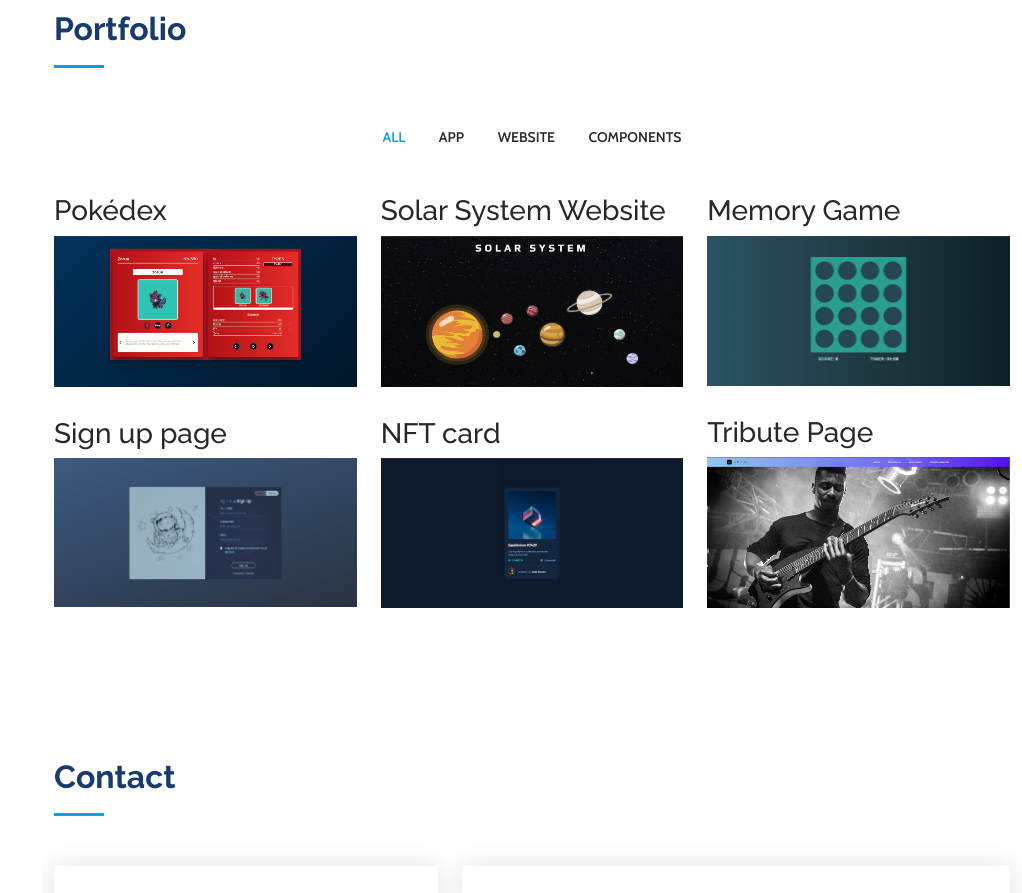
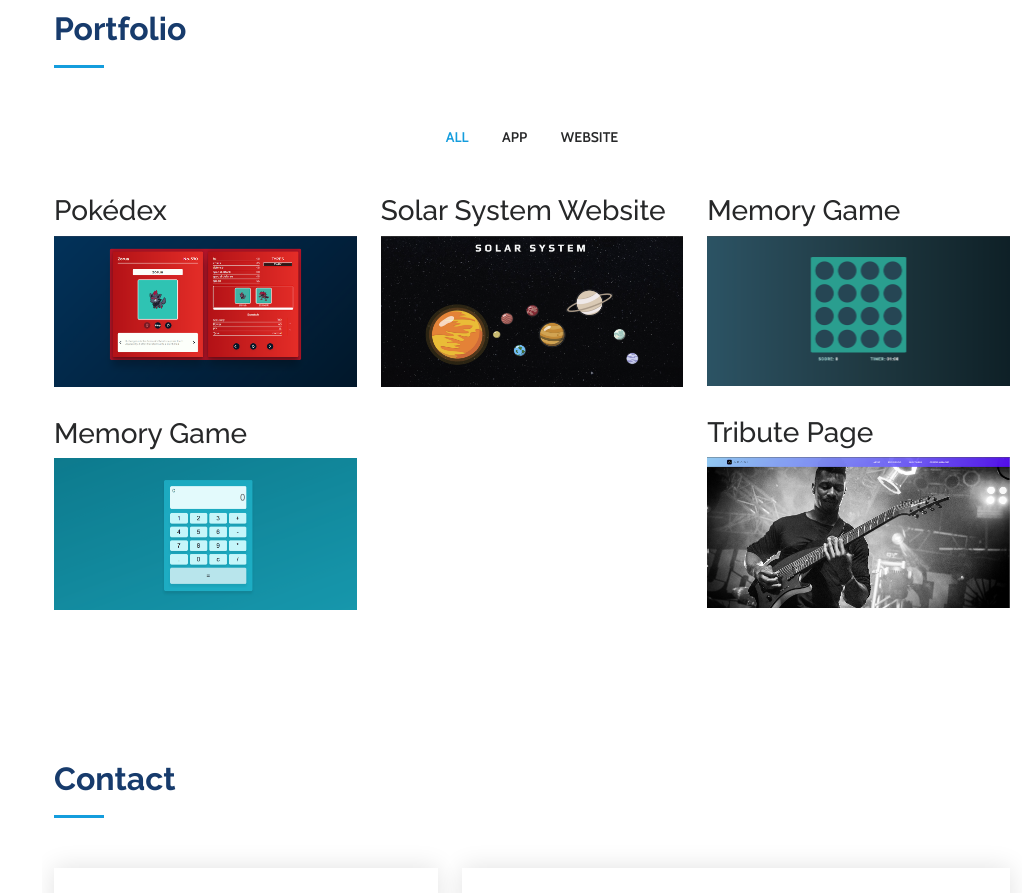
Before and after one commit to sanramu93/portfolio, a plain HTML site: page index.html in a window 1280 px wide. Shown: the part 1760-2653 px from the top of the page, without its empty margins (258-1280 px from the left). Drawn offline with nearby package versions, Linux system fonts and the light colour scheme.

Commit message:
Remove components portfolio, add calculator project

```diff
--- a/index.html
+++ b/index.html
@@ -256,7 +256,6 @@
                 <li data-filter="*" class="filter-active">All</li>
                 <li data-filter=".filter-app">App</li>
                 <li data-filter=".filter-website">Website</li>
-                <li data-filter=".filter-components">Components</li>
               </ul>
             </div>
           </div>
@@ -354,22 +353,22 @@
               </div>
             </div>
 
-            <div class="col-lg-4 col-md-6 portfolio-item filter-components">
+            <div class="col-lg-4 col-md-6 portfolio-item filter-app">
               <div class="portfolio-wrap">
-                <h3>Sign up page</h3>
+                <h3>Memory Game</h3>
                 <img
-                  src="assets/img/portfolio/sign-up-page.png"
+                  src="assets/img/portfolio/calculator.png"
                   class="img-fluid"
-                  alt="sign-up-page"
+                  alt="calculator"
                 />
                 <div class="portfolio-links">
                   <a
-                    href="https://github.com/sanramu93/sign_up_page"
+                    href="https://github.com/sanramu93/calculator"
                     target="_blank"
                     ><i class="bx bxl-github"></i
                   ></a>
                   <a
-                    href="https://sanramu93.github.io/sign_up_page"
+                    href="https://sanramu93.github.io/calculator"
                     target="_blank"
                     ><i class="bi bi-globe2"></i
                   ></a>
@@ -377,28 +376,6 @@
               </div>
             </div>
 
-            <div class="col-lg-4 col-md-6 portfolio-item filter-components">
-              <div class="portfolio-wrap">
-                <h3>NFT card</h3>
-                <img
-                  src="assets/img/portfolio/nft-card.png"
-                  class="img-fluid"
-                  alt="nft-card"
-                />
-                <div class="portfolio-links">
-                  <a
-                    href="https://github.com/sanramu93/nft_card_component"
-                    target="_blank"
-                    ><i class="bx bxl-github"></i
-                  ></a>
-                  <a
-                    href="https://sanramu93.github.io/nft_card_component"
-                    target="_blank"
-                    ><i class="bi bi-globe2"></i
-                  ></a>
-                </div>
-              </div>
-            </div>
             <!-- <div class="col-lg-4 col-md-6 portfolio-item filter-web">
               <div class="portfolio-wrap">
                 <img
```
Also changed, not shown: assets/img/portfolio/calculator.png (added), assets/img/portfolio/nft-card.png (deleted), assets/img/portfolio/sign-up-page.png (deleted).
